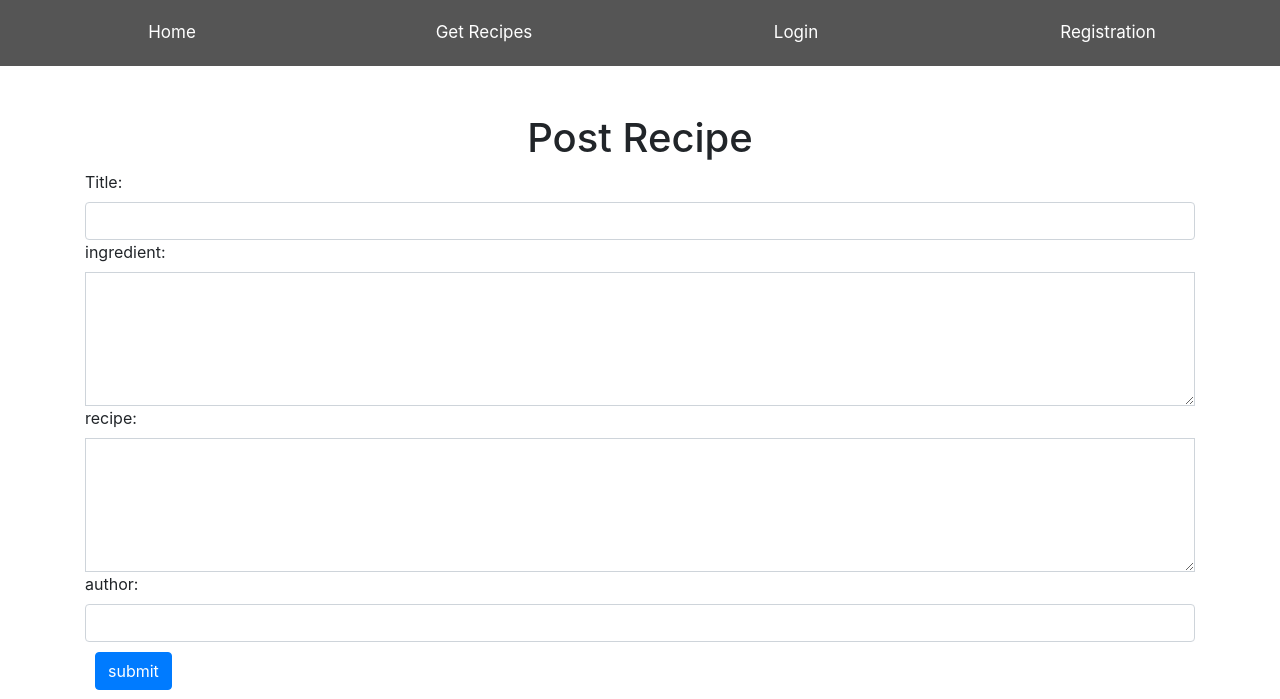
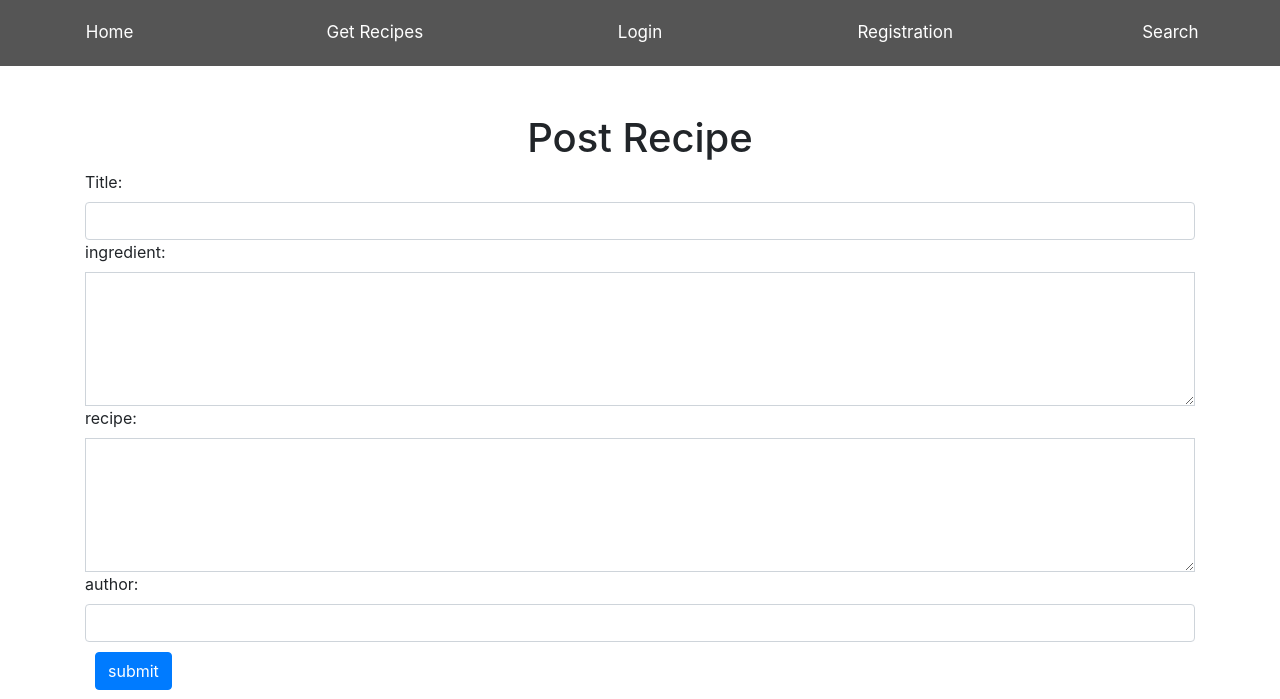
Before and after one commit to mifa43/Food_recipes_app, a Django app: page /home/ in a window 1280 px wide. Shown: the top 699 px of the page. Run offline with Django 3.2, Linux system fonts and the light colour scheme; some libraries are stand-ins or nearby versions.

Commit message:
dodat novi element unav bar

```diff
--- a/foodRecipes/templates/main/base.html
+++ b/foodRecipes/templates/main/base.html
@@ -21,7 +21,7 @@
       color: white;
       text-decoration: none;
       font-size: 17px;
-      width: 25%;
+      width: 15%;
       text-align: center;
     }
 
@@ -48,6 +48,8 @@
       <a href="{% url 'get-recipes' %}">Get Recipes</a>
       <a href="http://localhost:8001/login/">Login</a>
       <a href="{% url 'registerForm' %}">Registration</a>
+      <a href="{% url 'view-search' %}">Search</a>
+
     </div>
 
 
```
